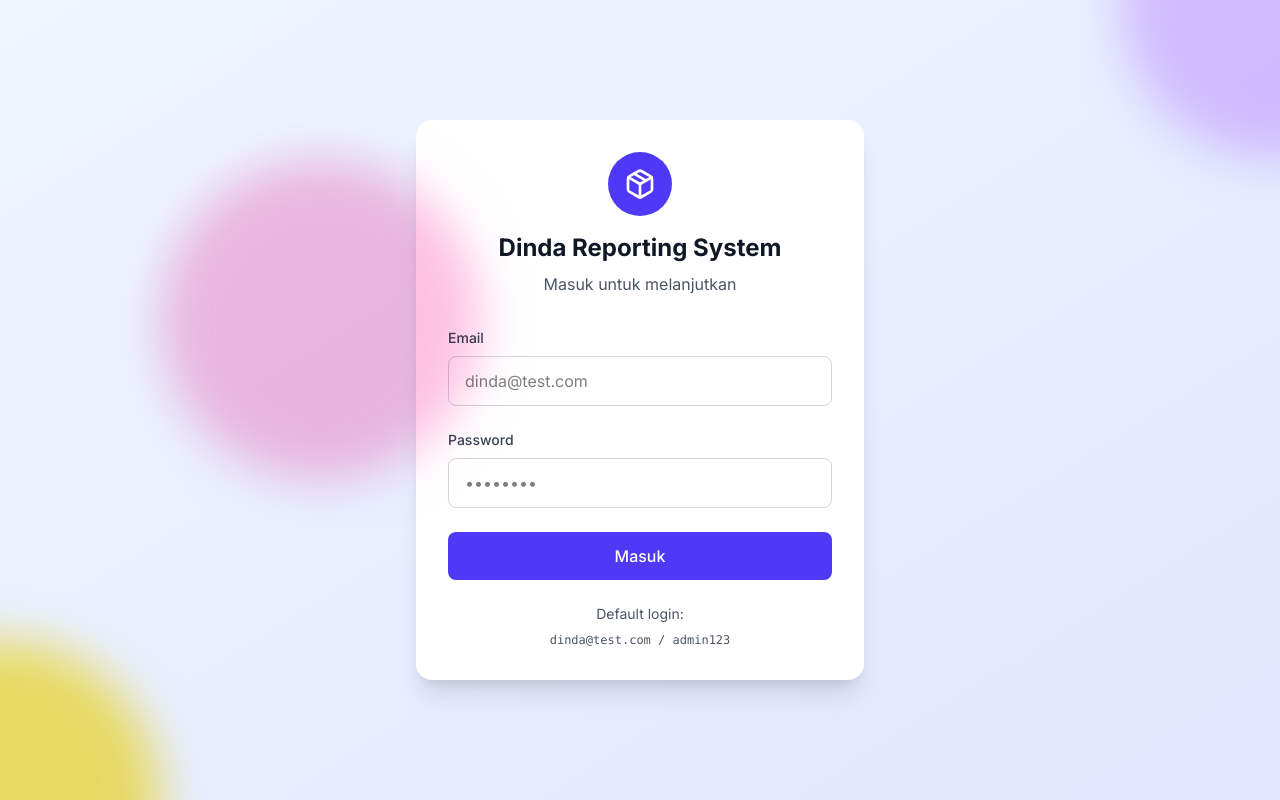
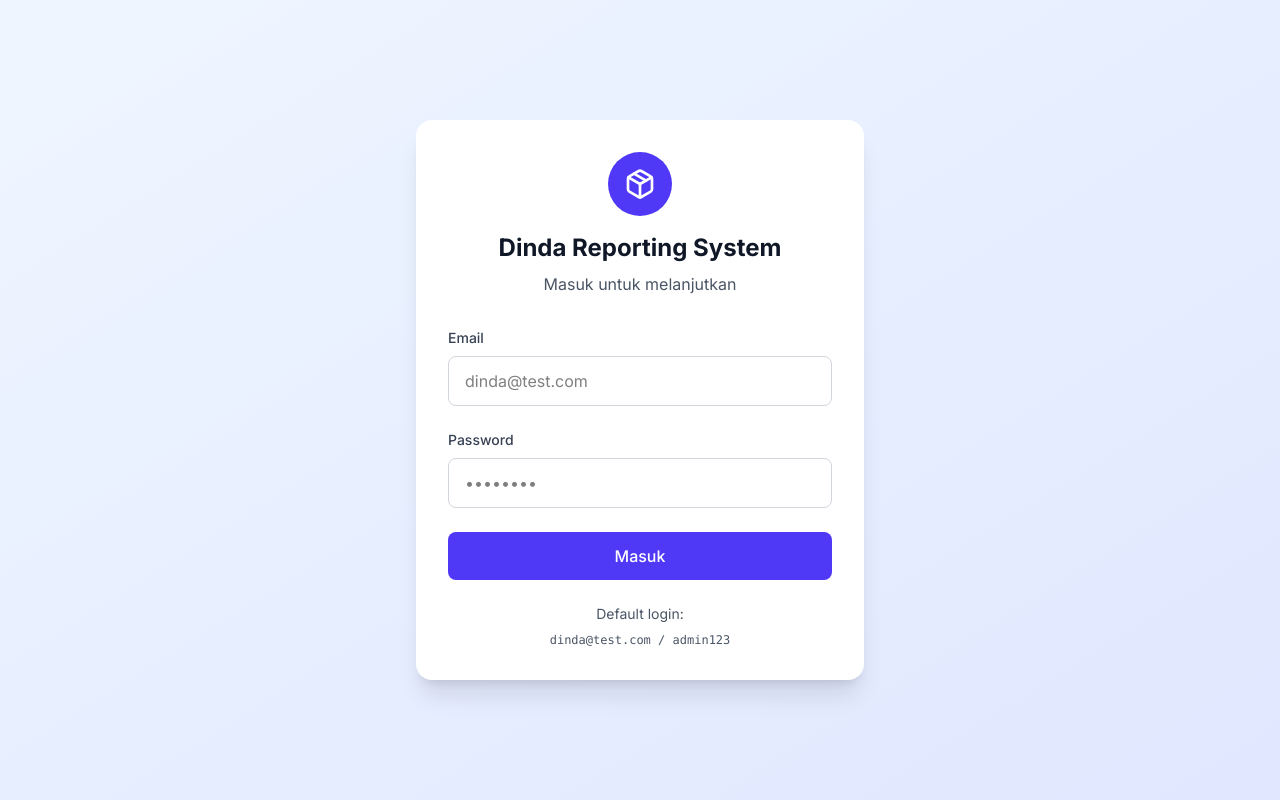
Before and after one commit to AryoNoer/payroll-reporting, a Next.js app: page /login in a window 1280 px wide. Built offline with nearby package versions, Linux system fonts and the light colour scheme.

Commit message:
modified:   app/(auth)/login/page.tsx

```diff
--- a/app/(auth)/login/page.tsx
+++ b/app/(auth)/login/page.tsx
@@ -41,12 +41,14 @@ export default function LoginPage() {
   return (
     <div className="relative min-h-screen overflow-hidden bg-linear-to-br from-slate-50 via-blue-50 to-indigo-100">
       {/* Animated Background Blobs */}
-      <div className="absolute inset-0 overflow-hidden">
+      <div className="absolute inset-0 overflow-hidden pointer-events-none">
         <div className="absolute -top-40 -right-40 w-80 h-80 bg-purple-300 rounded-full mix-blend-multiply filter blur-xl opacity-70 animate-blob"></div>
         <div className="absolute -bottom-40 -left-40 w-80 h-80 bg-yellow-300 rounded-full mix-blend-multiply filter blur-xl opacity-70 animate-blob animation-delay-2000"></div>
         <div className="absolute top-40 left-40 w-80 h-80 bg-pink-300 rounded-full mix-blend-multiply filter blur-xl opacity-70 animate-blob animation-delay-4000"></div>
       </div>
-      <div className="min-h-screen flex items-center justify-center bg-linear-to-br from-blue-50 to-indigo-100 p-4">
+
+      {/* Login Container */}
+      <div className="relative z-10 min-h-screen flex items-center justify-center bg-linear-to-br from-blue-50 to-indigo-100 p-4">
         <div className="w-full max-w-md">
           <div className="bg-white rounded-2xl shadow-xl p-8">
             {/* Logo & Title */}
```
